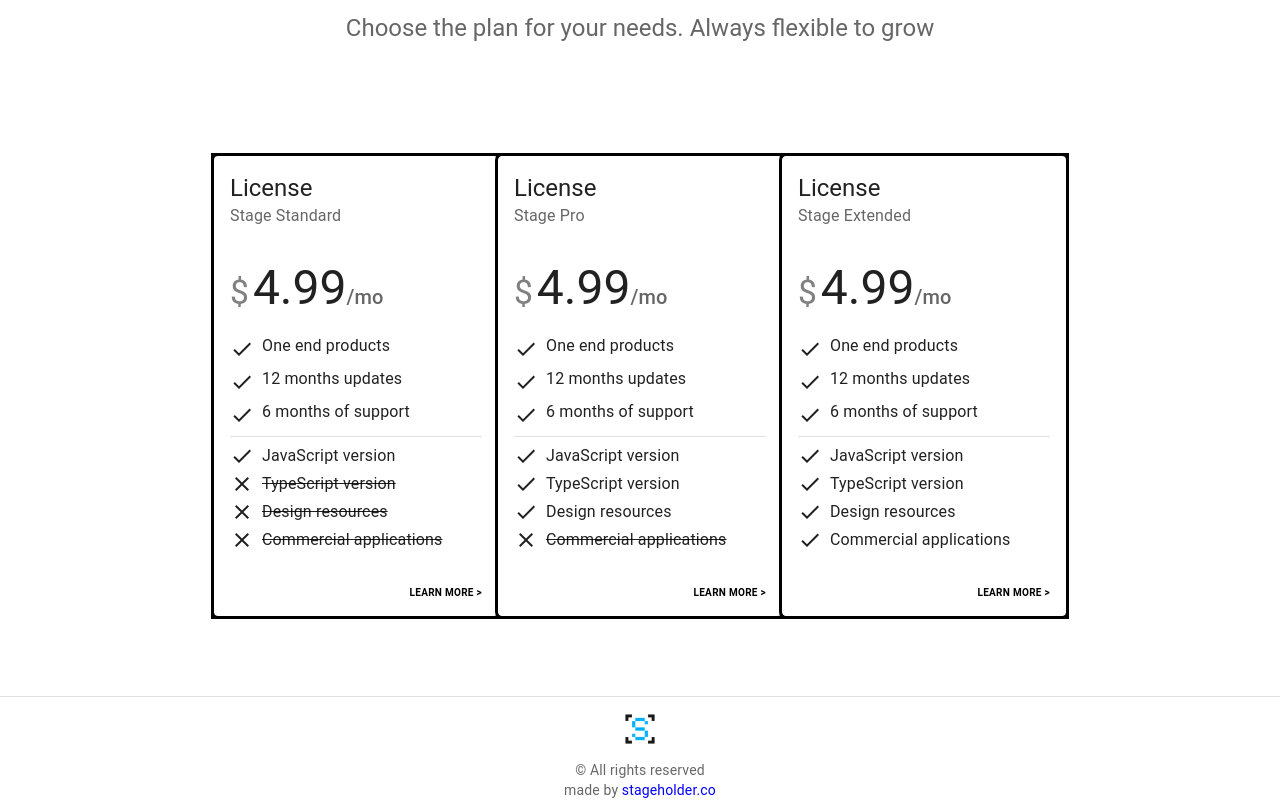
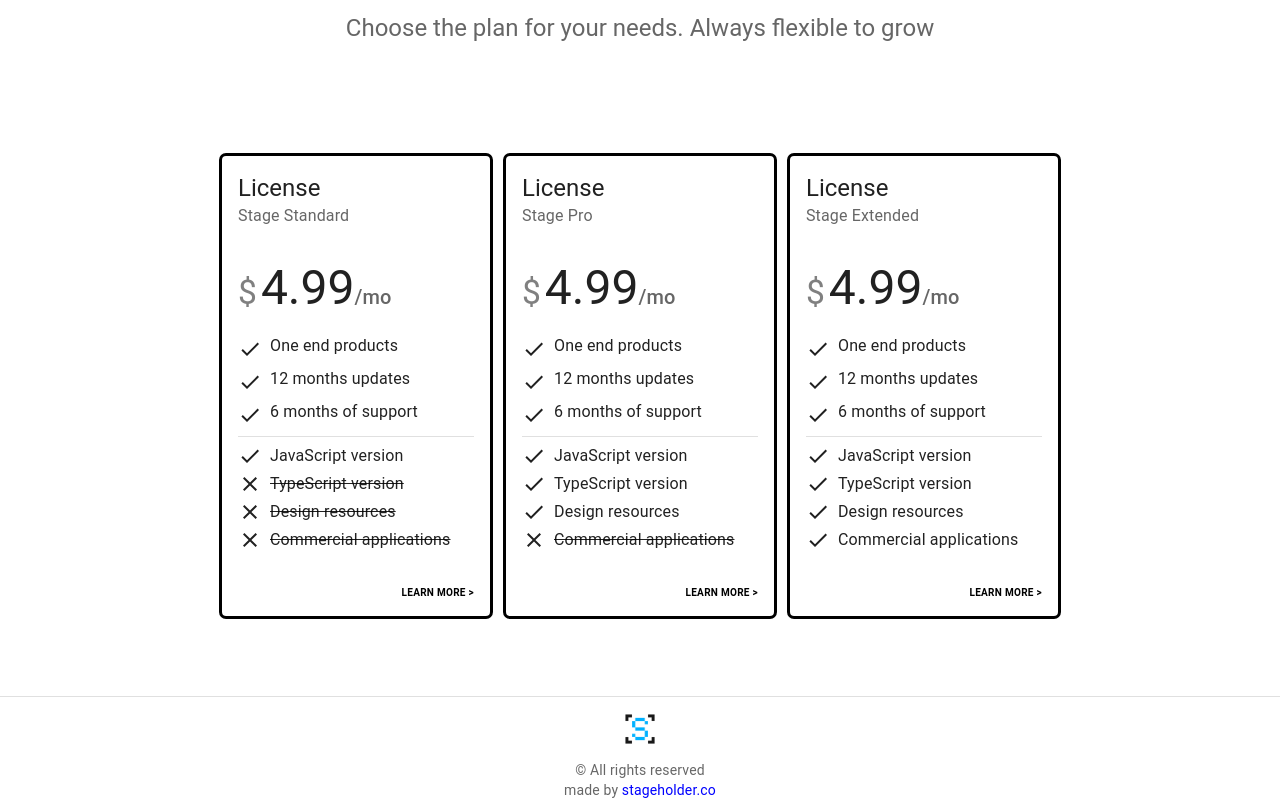
Before and after one commit to DityaIlhami28/stageholder-portal, a Next.js app: page /pricing in a window 1280 px wide. Shown: the part 390-1190 px from the top of the page. Built offline with nearby package versions, Linux system fonts and the light colour scheme.

Commit message:
Fix: Pricing

```diff
--- a/src/components/landingPagePrice.tsx
+++ b/src/components/landingPagePrice.tsx
@@ -132,7 +132,7 @@ export default function Pricing() {
       </Container>
       {/* End hero unit */}
       <Container maxWidth="md" component="main" sx={{ mt: 8, mb: 10 }}>
-        <Grid container sx={{ outline: 'solid black', backgroundColor: "#E8EBEB" }}>
+        <Grid container >
           {tiers.map((tier) => (
             // Enterprise card is full width at sm breakpoint
             <Grid
@@ -142,7 +142,7 @@ export default function Pricing() {
               sm={6}
               md={4}
             >
-              <Card sx={{outline: 'solid black', height: '100%', display: 'flex', flexDirection: 'column' }}>
+              <Card sx={{outline: 'solid black', height: '100%', display: 'flex', flexDirection: 'column', mr: 1, ml: 1 }}>
                 <CardHeader
                   title={tier.title}
                   subheader={tier.subheader}
```
